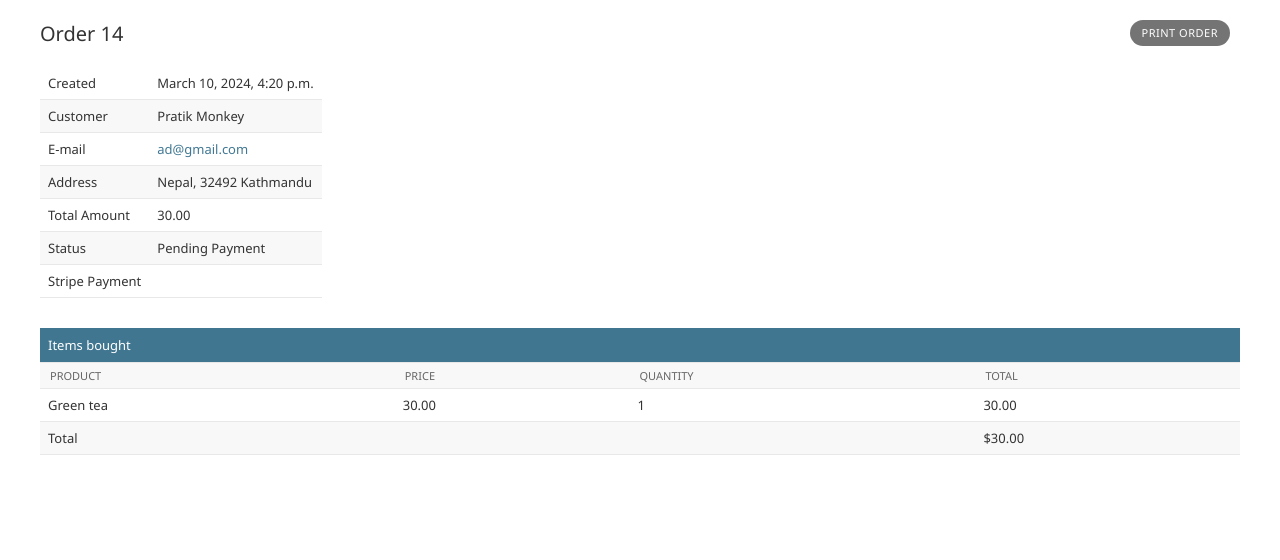
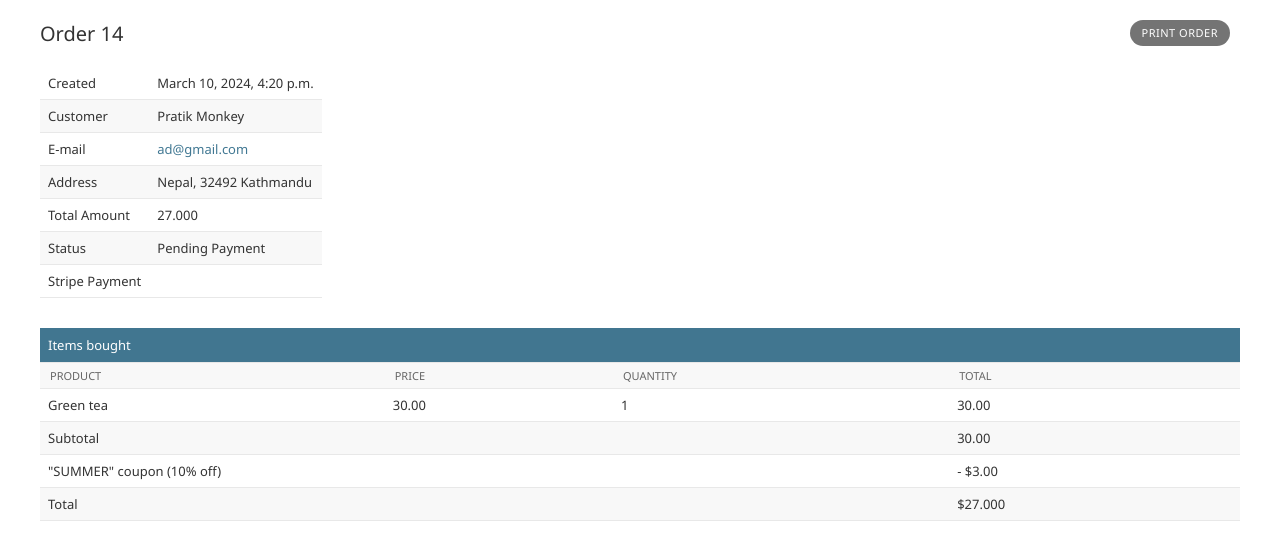
Before and after one commit to adityasurana3/MyShop, a Django app: page /orders/admin/order/14/ in a window 1280 px wide. Shown: the part 92-652 px from the top of the page. Run offline with Django 5.2, Linux system fonts and the light colour scheme; a user stored in the database is signed in; data comes from the database, SQL or seed files in the repository; both versions use the stored data as it was after the commit; parts of the project's set-up code (start-up, migrations or seed data) failed here and were passed over.

Commit message:
coupon code functionality added

```diff
--- a/cart/cart.py
+++ b/cart/cart.py
@@ -73,3 +73,7 @@ class Cart:
 
     def get_total_price_after_discount(self):
         return self.get_total_price() - self.get_discount()
+
+    def clear_coupon(self):
+        del self.session['coupon_id']
+        self.save()
--- a/orders/models.py
+++ b/orders/models.py
@@ -1,6 +1,9 @@
 from django.db import models
 from shop.models import Product
 from django.conf import settings
+from coupons.models import Coupon
+from django.core.validators import MinValueValidator, MaxValueValidator
+from decimal import Decimal
 
 # Create your models here.
 
@@ -15,6 +18,8 @@ class Order(models.Model):
     updated = models.DateTimeField(auto_now=True)
     paid = models.BooleanField(default=False)
     stripe_id = models.CharField(max_length=250, blank=True)
+    coupon = models.ForeignKey(Coupon, related_name='orders', blank=True, null=True, on_delete=models.SET_NULL)
+    discount = models.IntegerField(default=0, validators=[MinValueValidator(0), MaxValueValidator(100)])
 
     class Meta:
         ordering = ['-created']
@@ -26,7 +31,8 @@ class Order(models.Model):
         return f'Order {self.id}'
 
     def get_total_price(self):
-        return sum(item.get_cost() for item in self.items.all())
+        total_cost = self.get_total_cost_before_discount()
+        return total_cost - self.get_discount()
 
     def get_stripe_url(self):
         if not self.stripe_id:
@@ -36,6 +42,16 @@ class Order(models.Model):
         else:
             path = '/'
         return f'https://dashboard.stripe.com{path}payments/{self.stripe_id}'
+
+    def get_total_cost_before_discount(self):
+        return sum(item.get_cost() for item in self.items.all())
+
+    def get_discount(self):
+        total_cost = self.get_total_cost_before_discount()
+        if self.discount:
+            return total_cost * (self.discount / Decimal(100))
+        return Decimal(0)
+
 
 class OrderItem(models.Model):
     order = models.ForeignKey(Order, related_name='items', on_delete=models.CASCADE)
--- a/orders/templates/admin/orders/order/detail.html
+++ b/orders/templates/admin/orders/order/detail.html
@@ -74,6 +74,23 @@
                         <td>{{ item.get_cost }}</td>
                     </tr>
                 {% endfor %}
+                {% if order.coupon %}
+                    <tr class="subtotal">
+                        <td colspan="3">Subtotal</td>
+                        <td class="num">
+                            {{ order.get_total_cost_before_discount|floatformat:2 }}
+                        </td>
+                    </tr>
+                    <tr>
+                        <td colspan="3">
+                        "{{ order.coupon.code }}" coupon
+                        ({{ order.discount }}% off)
+                        </td>
+                        <td class="num neg">
+                        - ${{ order.get_discount|floatformat:2 }}
+                        </td>
+                    </tr>
+                {% endif %}
                 <tr class="total">
                     <td colspan="3">Total</td>
                     <td class="num">${{order.get_total_price}}</td>
--- a/orders/views.py
+++ b/orders/views.py
@@ -16,12 +16,16 @@ def order_create(request):
     if request.method == 'POST':
         form = OrderCreateForm(request.POST)
         if form.is_valid():
-            order = form.save()
+            order = form.save(commit=False)
+            if cart.coupon:
+                order.coupon = cart.coupon
+                order.discount = cart.coupon.discount
+            order.save()
             for item in cart:
-                print(item['quantity'])
                 OrderItem.objects.create(order=order, product=item['product'], price=item['price'], quantity=item['quantity'])
             # clear cart
             cart.clear()
+            cart.clear_coupon()
             # Asynchronous task
             order_created.delay(order.id)
             request.session['order_id'] = order.id
--- a/payment/views.py
+++ b/payment/views.py
@@ -34,6 +34,12 @@ def payment_process(request):
                 },
                 'quantity': item.quantity,
             })
+        # Stripe coupon
+        if order.coupon:
+            stripe_coupon = stripe.Coupon.create(name=order.coupon.code, percent_off=order.discount, duration='once')
+            session_data['discounts'] = [{
+                'coupon': stripe_coupon.id
+            }]
         session = stripe.checkout.Session.create(**session_data)
         return redirect(session.url, code=303)
     else:
```
Also changed, not shown: orders/templates/orders/order/pdf.html (+17 -0 lines), payment/templates/payment/process.html (+20 -2 lines), db.sqlite3, orders/migrations/0003_order_coupon_order_discount.py (added).
